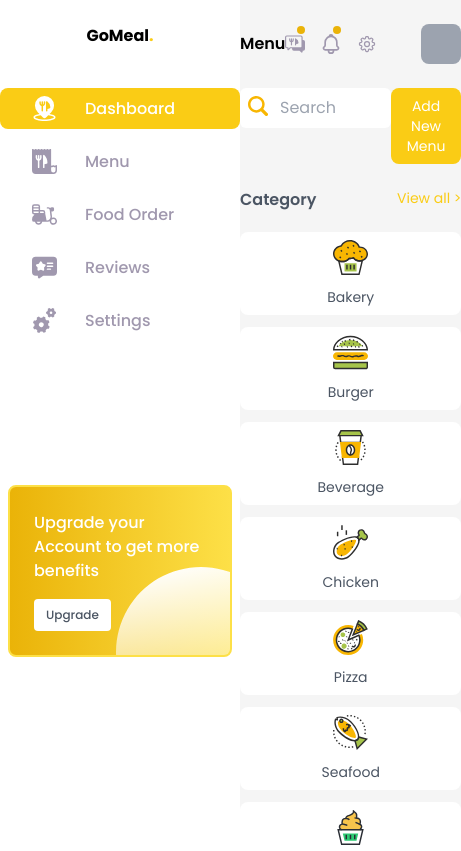
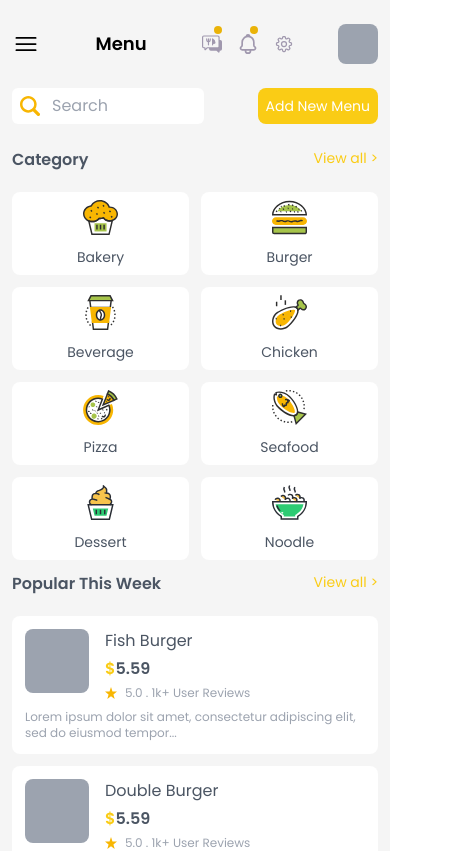
Before and after one commit to habiburrahman26/Go-meal, a React (Vite) app: page /dashboard in a window 390 px wide. Shown: the top 851 px of the page, 461 px wide, since content can reach past the window. Built offline with nearby package versions, Linux system fonts and the light colour scheme.

Commit message:
mobile responsive

```diff
--- a/src/pages/dashboard/BestSeller.jsx
+++ b/src/pages/dashboard/BestSeller.jsx
@@ -16,7 +16,7 @@ const BestSeller = () => {
 
       <div className="grid md:grid-cols-2 lg:grid-cols-3 xl:grid-cols-6 gap-3 mb-3">
       <div className="bg-white p-4 flex flex-col items-center">
-          <div className=" md:w-28 md:h-28 bg-[#c4c4c4] rounded-lg"></div>
+          <div className="w-20 h-20 md:w-28 md:h-28 bg-[#c4c4c4] rounded-lg"></div>
           <div className="flex flex-col gap-2 text-center">
             <h3 className="pt-4 text-gray-600">Pepperoni Pizza</h3>
             <p className="font-bold  text-lg">
@@ -46,7 +46,7 @@ const BestSeller = () => {
           </div>
         </div>
         <div className="bg-white p-4 flex flex-col items-center">
-          <div className=" md:w-28 md:h-28 bg-[#c4c4c4] rounded-lg"></div>
+          <div className="w-20 h-20 md:w-28 md:h-28 bg-[#c4c4c4] rounded-lg"></div>
           <div className="flex flex-col gap-2 text-center">
             <h3 className="pt-4 text-gray-600">Japanese Ramen</h3>
             <p className="font-bold  text-lg">
@@ -76,7 +76,7 @@ const BestSeller = () => {
           </div>
         </div>
         <div className="bg-white p-4 flex flex-col items-center">
-          <div className=" md:w-28 md:h-28 bg-[#c4c4c4] rounded-lg"></div>
+          <div className="w-20 h-20 md:w-28 md:h-28 bg-[#c4c4c4] rounded-lg"></div>
           <div className="flex flex-col gap-2 text-center">
             <h3 className="pt-4 text-gray-600">Fried Rice</h3>
             <p className="font-bold  text-lg">
@@ -106,7 +106,7 @@ const BestSeller = () => {
           </div>
         </div>
         <div className="bg-white p-4 flex flex-col items-center">
-          <div className=" md:w-28 md:h-28 bg-[#c4c4c4] rounded-lg"></div>
+          <div className="w-20 h-20 md:w-28 md:h-28 bg-[#c4c4c4] rounded-lg"></div>
           <div className="flex flex-col gap-2 text-center">
             <h3 className="pt-4 text-gray-600">Vegan Pizza</h3>
             <p className="font-bold  text-lg">
@@ -136,7 +136,7 @@ const BestSeller = () => {
           </div>
         </div>
         <div className="bg-white p-4 flex flex-col items-center">
-          <div className=" md:w-28 md:h-28 bg-[#c4c4c4] rounded-lg"></div>
+          <div className="w-20 h-20 md:w-28 md:h-28 bg-[#c4c4c4] rounded-lg"></div>
           <div className="flex flex-col gap-2 text-center">
             <h3 className="pt-4 text-gray-600">Beef Burger</h3>
             <p className="font-bold  text-lg">
@@ -166,7 +166,7 @@ const BestSeller = () => {
           </div>
         </div>
         <div className="bg-white p-4 flex flex-col items-center">
-          <div className=" md:w-28 md:h-28 bg-[#c4c4c4] rounded-lg"></div>
+          <div className="w-20 h-20 md:w-28 md:h-28 bg-[#c4c4c4] rounded-lg"></div>
           <div className="flex flex-col gap-2 text-center">
             <h3 className="pt-4 text-gray-600">Pepperoni Pizza</h3>
             <p className="font-bold  text-lg">
--- a/src/pages/dashboard/Category.jsx
+++ b/src/pages/dashboard/Category.jsx
@@ -13,7 +13,7 @@ const Category = () => {
           View all &gt;
         </Link>
       </div>
-      <div className='grid gap-3 md:grid-cols-4 lg:grid-cols-8 mt-5 mb-3'>
+      <div className='grid gap-3 grid-cols-2 md:grid-cols-4 lg:grid-cols-8 mt-5 mb-3'>
         <div className='category-container'>
           <svg
             xmlns="http://www.w3.org/2000/svg"
--- a/src/pages/dashboard/Dashboard.jsx
+++ b/src/pages/dashboard/Dashboard.jsx
@@ -6,7 +6,7 @@ import Promo from './Promo';
 
 const Dashboard = () => {
   return (
-    <section className='py-6 md:px-3 lg:px-6  2xl:px-8'>
+    <section className='py-6 px-3 md:px-3 lg:px-6  2xl:px-8'>
       <Menu />
       <Category />
       <Popular/>
--- a/src/pages/dashboard/Menu.jsx
+++ b/src/pages/dashboard/Menu.jsx
@@ -1,10 +1,26 @@
-import React from 'react';
+import React from "react";
 
 const Menu = () => {
   return (
-    <div >
+    <div>
       <div className="flex justify-between items-center">
-        <h2 className="md:text-xl lg:text-2xl font-semibold">Menu</h2>
+        <div>
+          <svg
+            xmlns="http://www.w3.org/2000/svg"
+            fill="none"
+            viewBox="0 0 24 24"
+            strokeWidth="1.5"
+            stroke="currentColor"
+            className="w-7 h-7 cursor-pointer block md:hidden"
+          >
+            <path
+              strokeLinecap="round"
+              strokeLinejoin="round"
+              d="M3.75 6.75h16.5M3.75 12h16.5m-16.5 5.25h16.5"
+            />
+          </svg>
+        </div>
+        <h2 className="text-lg md:text-xl lg:text-2xl font-semibold">Menu</h2>
         <div className="flex gap-4 justify-between items-center">
           <div className="relative cursor-pointer">
             <svg
@@ -30,7 +46,7 @@ const Menu = () => {
             </svg>
             <div className="notification"></div>
           </div>
-          <div className='relative cursor-pointer'>
+          <div className="relative cursor-pointer">
             <svg
               xmlns="http://www.w3.org/2000/svg"
               width="20"
@@ -46,7 +62,7 @@ const Menu = () => {
             </svg>
             <div className="notification  hover:cursor-pointer"></div>
           </div>
-          <div className='cursor-pointer'>
+          <div className="cursor-pointer">
             <svg
               xmlns="http://www.w3.org/2000/svg"
               fill="none"
@@ -70,8 +86,8 @@ const Menu = () => {
           <div className="w-10 h-10 bg-gray-400 rounded-lg ml-7"></div>
         </div>
       </div>
-      <div className="flex justify-between py-6">
-        <div className="md:w-72 lg:w-96 relative">
+      <div className="flex flex-row justify-between py-6">
+        <div className="w-48 md:w-72 lg:w-96 relative">
           <svg
             xmlns="http://www.w3.org/2000/svg"
             width="20"
@@ -89,12 +105,12 @@ const Menu = () => {
 
           <input
             type="text"
-            className="pl-10 w-full focus:outline-none py-2 rounded-md"
+            className="pl-10 w-full focus:outline-none py-[6px] md:py-2 rounded-md"
             placeholder="Search"
           />
         </div>
         <div>
-          <button className="px-4 py-2 bg-yellow-400 text-sm rounded-lg text-white hover:bg-yellow-500 transition-all">
+          <button className="px-2 md:px-4 py-2 bg-yellow-400 text-sm rounded-lg text-white hover:bg-yellow-500 transition-all">
             Add New Menu
           </button>
         </div>
--- a/src/pages/foodOrder/OrderDetails.jsx
+++ b/src/pages/foodOrder/OrderDetails.jsx
@@ -4,9 +4,25 @@ import "leaflet/dist/leaflet.css";
 
 const OrderDetails = () => {
   return (
-    <div className="bg-white basis-96 py-6 px-6 -order-1 md:order-2">
+    <div className="bg-white basis-96 py-6 mx-2 lg:mx-0 px-3 md:px-6 -order-1 lg:order-2">
       <div className="flex justify-between items-center">
         <div className="flex gap-4 justify-between items-center">
+          <div className="mr-16 cursor-pointer block md:hidden">
+            <svg
+              xmlns="http://www.w3.org/2000/svg"
+              fill="none"
+              viewBox="0 0 24 24"
+              strokeWidth="1.5"
+              stroke="currentColor"
+              className="w-7 h-7 "
+            >
+              <path
+                strokeLinecap="round"
+                strokeLinejoin="round"
+                d="M3.75 6.75h16.5M3.75 12h16.5m-16.5 5.25h16.5"
+              />
+            </svg>
+          </div>
           <div className="relative cursor-pointer">
             <svg
               xmlns="http://www.w3.org/2000/svg"
@@ -74,7 +90,9 @@ const OrderDetails = () => {
 
       {/* Order tracker start */}
       <div className="mb-5 mt-6">
-        <h3 className="text-gray-600 font-semibold lg:text-lg mb-2">Order Tracker</h3>
+        <h3 className="text-gray-600 font-semibold text-base lg:text-lg mb-2">
+          Order Tracker
+        </h3>
         <MapContainer
           center={[23.8103, 90.4125]}
           zoom={7}
--- a/src/pages/foodOrder/Orders.jsx
+++ b/src/pages/foodOrder/Orders.jsx
@@ -2,10 +2,10 @@ import React from 'react';
 
 const Orders = () => {
   return (
-    <div className="basis-full py-6 pl-6 px-2">
+    <div className="basis-full py-6 lg:pl-6 pl-3 px-3 lg:px-2">
       <div className="flex justify-between items-center">
         <h2 className="md:text-xl lg:text-2xl font-semibold">Food Order</h2>
-        <div className="md:w-72 lg:w-80 relative">
+        <div className="w-52 md:w-72 lg:w-80 relative">
           <svg
             xmlns="http://www.w3.org/2000/svg"
             width="20"
--- a/src/sidebar/Sidebar.jsx
+++ b/src/sidebar/Sidebar.jsx
@@ -2,7 +2,7 @@ import { NavLink } from "react-router-dom";
 
 const Sidebar = () => {
   return (
-    <header className="h-screen lg:w-[300px]  2xl:w-80 flex flex-col items-center pt-6">
+    <header className="hidden md:flex h-screen lg:w-[300px]  2xl:w-80 flex-col items-center pt-6">
       <h1 className="md:text-2xl lg:text-3xl font-bold mb-10">
         GoMeal<span className="text-yellow-400">.</span>
       </h1>
@@ -12,9 +12,7 @@ const Sidebar = () => {
             <NavLink
               to="/dashboard"
               className={({ isActive }) =>
-                isActive
-                  ? "nav-link-active"
-                  : "nav-link"
+                isActive ? "nav-link-active" : "nav-link"
               }
             >
               <svg
--- /dev/null
+++ b/src/store/ToggleSideBar.jsx
@@ -0,0 +1,15 @@
+import React, { useState } from "react";
+
+const ToggleContext = React.createContext();
+
+export default ToggleSideBar = () => {
+  const [isShow, setIsShow] = useState(false);
+
+  const toggle = () => {
+    setIsShow((prevState) => !prevState);
+  };
+
+  return (
+    <ToggleContext.Provider value={{ isShow, toggle }}></ToggleContext.Provider>
+  );
+};
```
Also changed, not shown: src/App.jsx (+4 -4 lines), src/pages/dashboard/Promo.jsx (+8 -8 lines).
